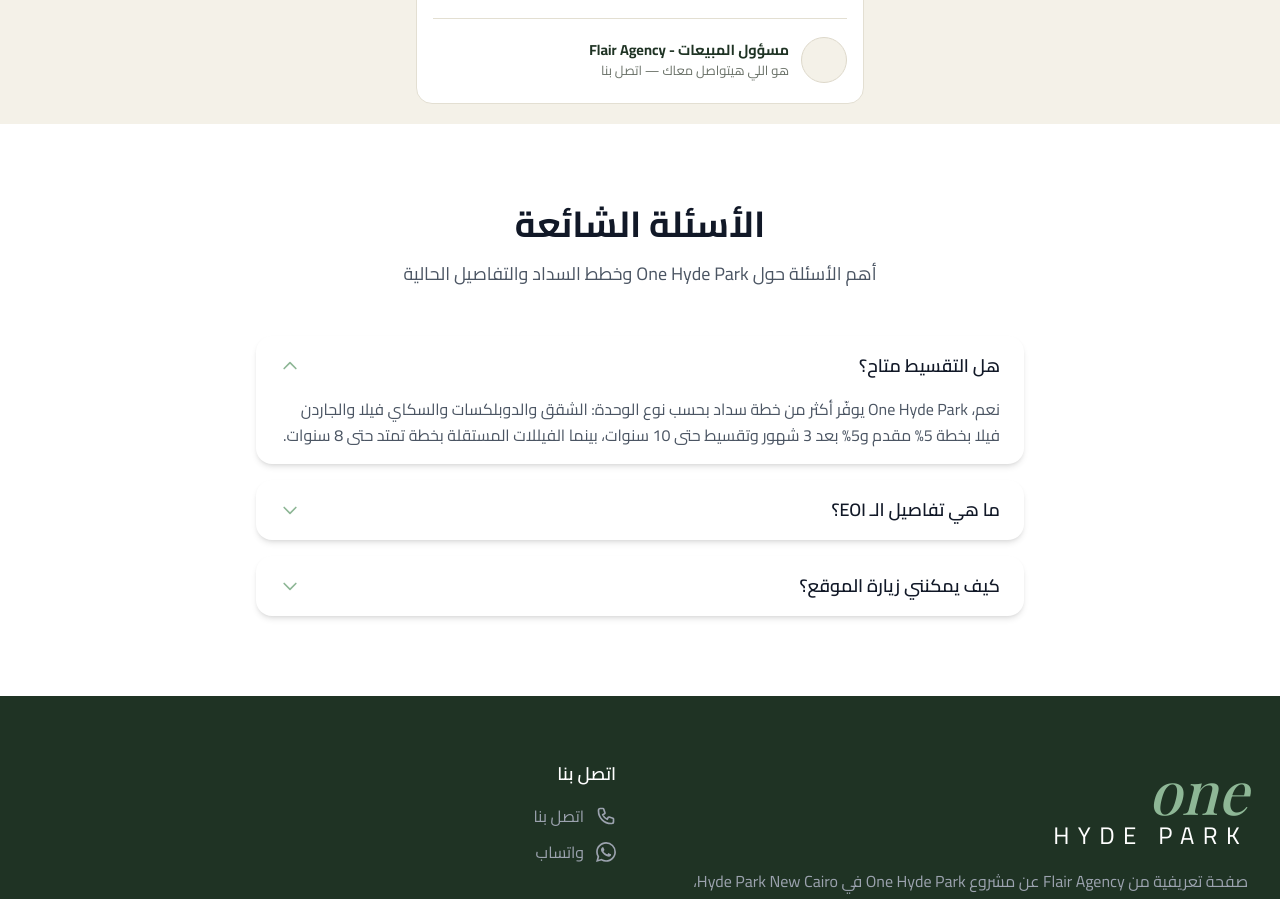
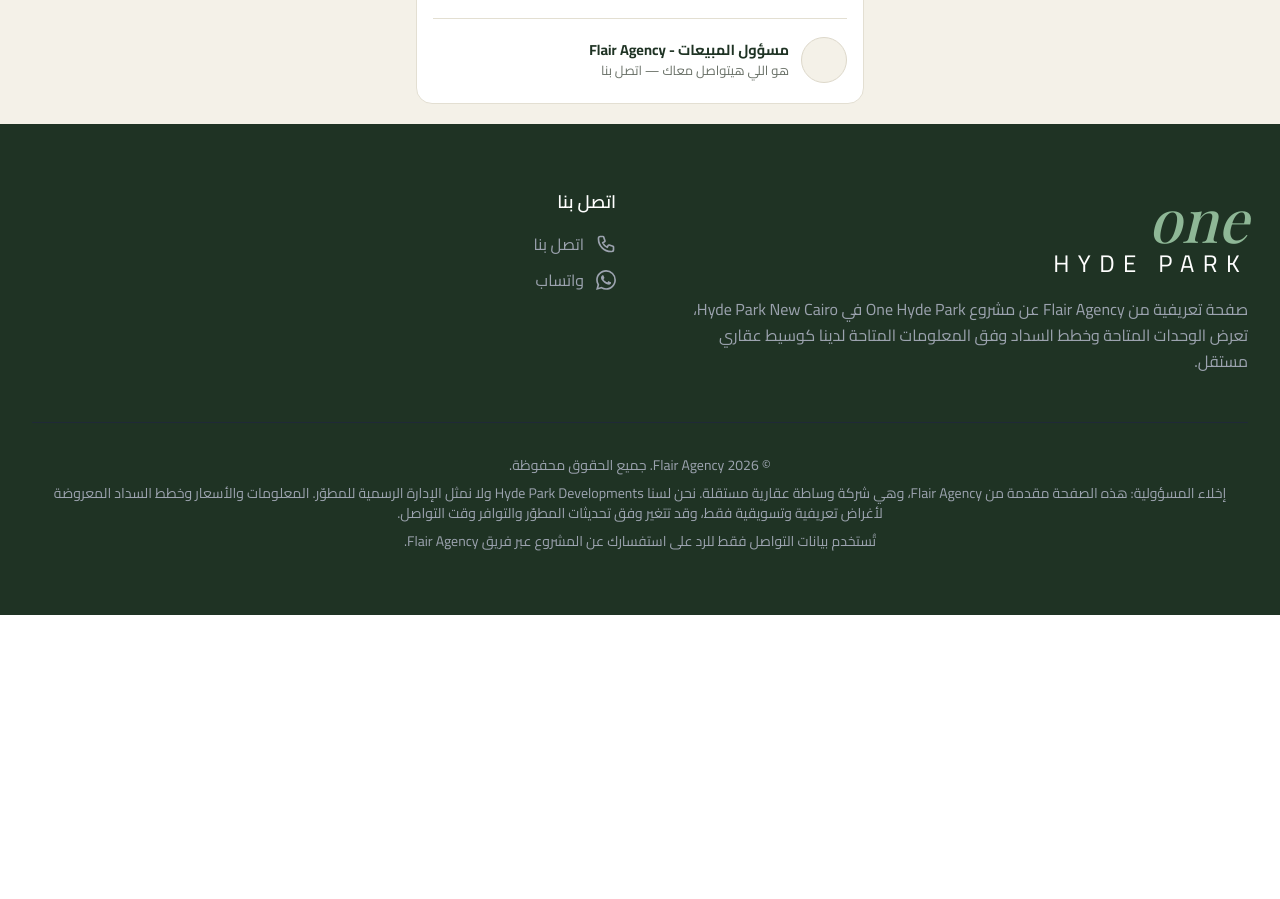
Before and after one commit to ahany9710-cyber/Hyde-Park, a React (Vite) app: page / in a window 1280 px wide. Shown: the part 2880-3779 px from the top of the page. After the commit the page ends 3495 px from the top, so only its background shows below. Built offline with nearby package versions, Linux system fonts and the light colour scheme; a web font is replaced by a local one.

Commit message:
Remove unused FAQ component from Landing page to streamline content and improve performance.

```diff
--- a/src/pages/Landing.tsx
+++ b/src/pages/Landing.tsx
@@ -2,7 +2,6 @@
 import HeroInfoCard from '../components/HeroInfoCard';
 import ListingsCarousel from '../components/ListingsCarousel';
 import LeadForm from '../components/LeadForm';
-import FAQ from '../components/FAQ';
 import { apartmentListings } from '../data/listings';
 import { villaListings } from '../data/villas';
 
@@ -28,7 +27,6 @@
         listings={villaListings}
       />
       <LeadForm />
-      <FAQ />
     </main>
   );
 };
```
